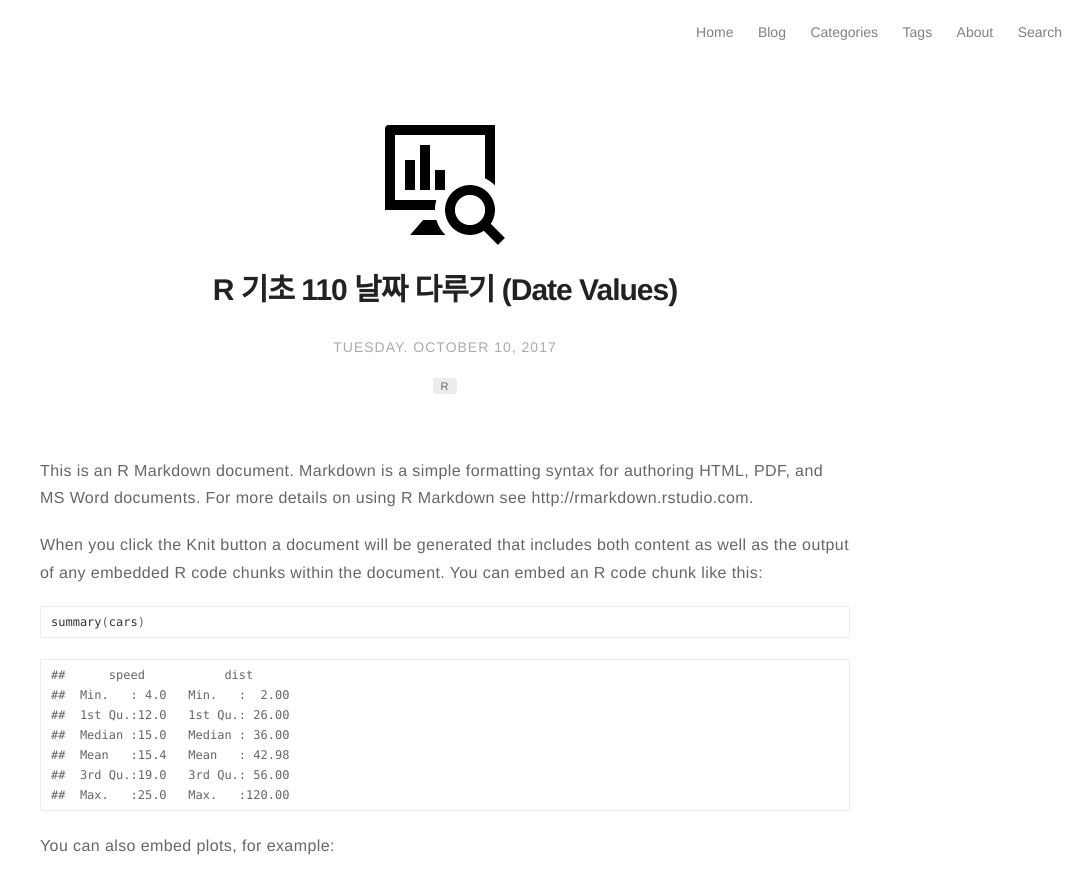
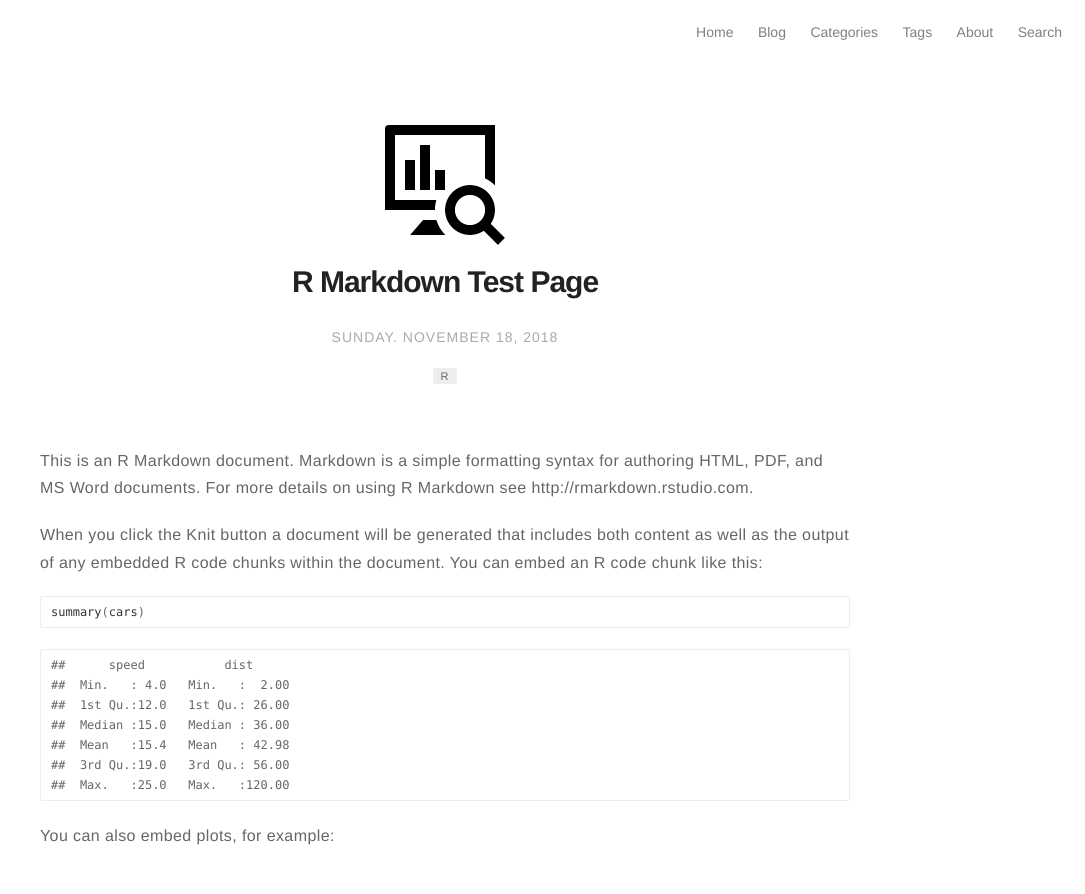
Before and after one commit to Dr-HKim/Dr-HKim.github.io, a Jekyll site: the page built from _posts/R/2018-11-18-R-Test.md, in a window 1280 px wide and 900 px high. Shown: the top 894 px of the window, without its empty margins (195-1280 px from the left). Built offline with Jekyll 4.4.1, drawn with Linux system fonts in a browser that asks for light colours.

Commit message:
rmd test

```diff
--- a/_Rmd/2018-11-18-R-Test.Rmd
+++ b/_Rmd/2018-11-18-R-Test.Rmd
@@ -1,8 +1,8 @@
 ---
 layout: post
 comments: true
-title: R 기초 110 날짜 다루기 (Date Values)
-date: 2017-10-10
+title: R Markdown Test Page
+date: 2018-11-18
 category: [R for Beginners]
 tag: [R]
 author: hkim
--- a/_posts/R/2018-11-18-R-Test.md
+++ b/_posts/R/2018-11-18-R-Test.md
@@ -1,8 +1,8 @@
 ---
 layout: post
 comments: true
-title: R 기초 110 날짜 다루기 (Date Values)
-date: 2017-10-10
+title: R Markdown Test Page
+date: 2018-11-18
 category: [R for Beginners]
 tag: [R]
 author: hkim
```
